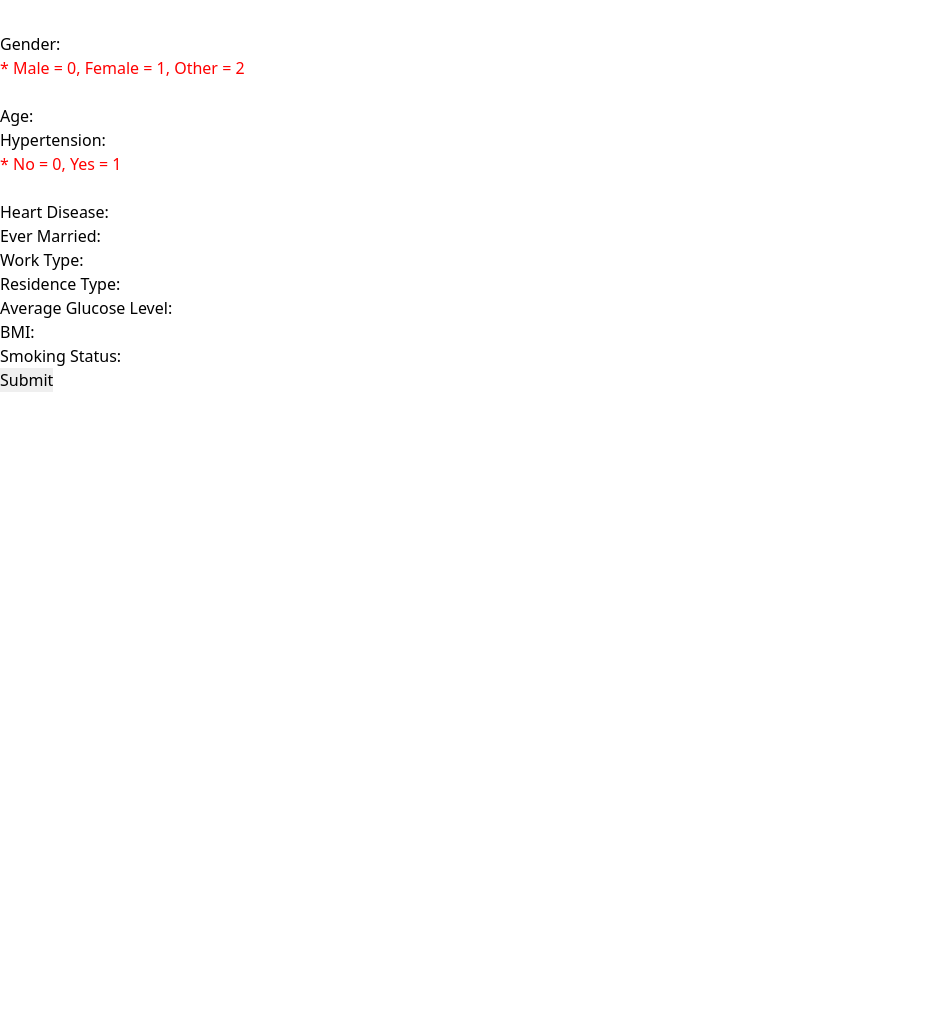
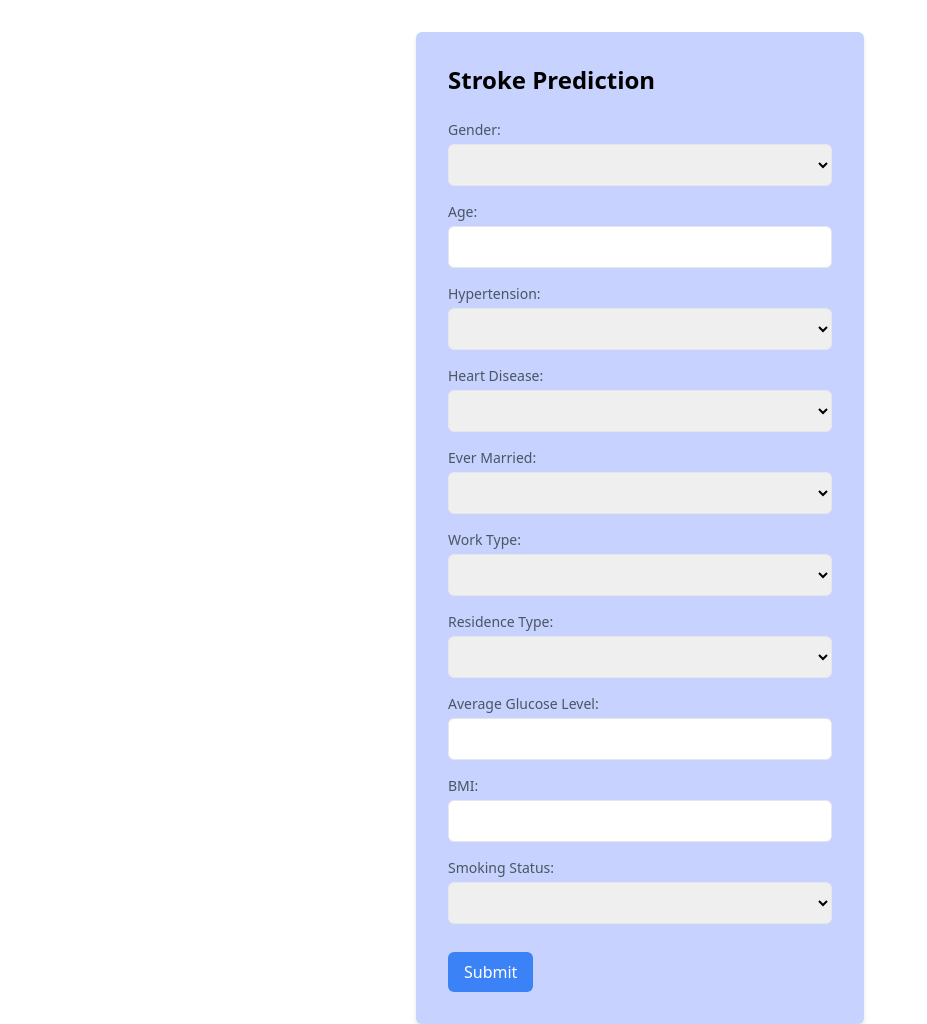
Before and after one commit to kchristian03/alp_ml_2023, a PHP site: page / in a window 1280 px wide. Shown: the whole page, without its empty margins (0-927 px from the left). Before the commit the page ends 392 px from the top, so only its background shows below. Run offline with PHP 8.4, Linux system fonts and the light colour scheme.

Commit message:
connect ke web done

```diff
--- a/web/view/index.php
+++ b/web/view/index.php
@@ -9,26 +9,104 @@
 </head>
 
 <body class="pt-8">
-    <!-- simple_form.php -->
+    <div class="max-w-md mx-auto bg-indigo-200 p-8 rounded-md shadow-md">
+        <h1 class="text-2xl font-bold mb-6">Stroke Prediction</h1>
 
-    <form action="process_form.php" method="post">
-        Gender: <input type="text" name="gender"><br>
-        <p style="color:red">* Male = 0, Female = 1, Other = 2</p><br>
-        Age: <input type="text" name="age"><br>
-        Hypertension: <input type="text" name="hypertension"><br>
-        <p style="color:red">* No = 0, Yes = 1</p><br>
-        Heart Disease: <input type="text" name="heart_disease"><br>
-        Ever Married: <input type="text" name="ever_married"><br>
-        Work Type: <input type="text" name="work_type"><br>
-        Residence Type: <input type="text" name="Residence_type"><br>
-        Average Glucose Level: <input type="text" name="avg_glucose_level"><br>
-        BMI: <input type="text" name="bmi"><br>
-        Smoking Status: <input type="text" name="smoking_status"><br>
-        <!-- Add other fields as necessary -->
+        <form action="../controller/request_form.php" method="post">
+            <div class="mb-4">
+                <label for="gender" class="block text-sm font-medium text-gray-600">Gender:</label>
+                <select id="gender" name="gender" class="mt-1 p-2 w-full border rounded-md">
+                    <option value=""></option>
+                    <option value="0">Male</option>
+                    <option value="1">Female</option>
+                    <option value="2">Other</option>
+                </select>
+            </div>
 
-        <input type="submit" value="Submit">
-    </form>
+            <div class="mb-4">
+                <label for="age" class="block text-sm font-medium text-gray-600">Age:</label>
+                <input type="number" id="age" name="age" class="mt-1 p-2 w-full border rounded-md">
+            </div>
 
+            <div class="mb-4">
+                <label for="hypertension" class="block text-sm font-medium text-gray-600">Hypertension:</label>
+                <select id="hypertension" name="hypertension" class="mt-1 p-2 w-full border rounded-md">
+                    <option value=""></option>
+                    <option value="1">Yes</option>
+                    <option value="0">No</option>
+                </select>
+            </div>
+
+            <div class="mb-4">
+                <label for="heart_disease" class="block text-sm font-medium text-gray-600">Heart Disease:</label>
+                <select id="heart_disease" name="heart_disease" class="mt-1 p-2 w-full border rounded-md">
+                    <option value=""></option>
+                    <option value="1">Yes</option>
+                    <option value="0">No</option>
+                </select>
+            </div>
+
+            <div class="mb-4">
+                <label for="ever_married" class="block text-sm font-medium text-gray-600">Ever Married:</label>
+                <select id="ever_married" name="ever_married" class="mt-1 p-2 w-full border rounded-md">
+                    <option value=""></option>
+                    <option value="1">Yes</option>
+                    <option value="0">No</option>
+                </select>
+            </div>
+
+            <div class="mb-4">
+                <label for="work_type" class="block text-sm font-medium text-gray-600">Work Type:</label>
+                <select id="work_type" name="work_type" class="mt-1 p-2 w-full border rounded-md">
+                    <option value=""></option>
+                    <option value="0">Private</option>
+                    <option value="1">Self Employed</option>
+                    <option value="2">Govt Job</option>
+                    <option value="3">Children</option>
+                    <option value="4">Never Worked</option>
+                </select>
+            </div>
+
+
+            <div class="mb-4">
+                <label for="Residence_type" class="block text-sm font-medium text-gray-600">Residence Type:</label>
+                <select id="Residence_type" name="Residence_type" class="mt-1 p-2 w-full border rounded-md">
+                    <option value=""></option>
+                    <option value="0">Urban</option>
+                    <option value="1">Rural</option>
+                </select>
+            </div>
+
+            <div class="mb-4">
+                <label for="avg_glucose_level" class="block text-sm font-medium text-gray-600">Average Glucose
+                    Level:</label>
+                <input type="number" id="avg_glucose_level" name="avg_glucose_level"
+                    class="mt-1 p-2 w-full border rounded-md" step="any">
+            </div>
+
+            <div class="mb-4">
+                <label for="bmi" class="block text-sm font-medium text-gray-600">BMI:</label>
+                <input type="number" id="bmi" name="bmi" class="mt-1 p-2 w-full border rounded-md" step="any">
+            </div>
+
+
+            <div class="mb-4">
+                <label for="smoking_status" class="block text-sm font-medium text-gray-600">Smoking Status:</label>
+                <select id="smoking_status" name="smoking_status" class="mt-1 p-2 w-full border rounded-md">
+                    <option value=""></option>
+                    <option value="0">Formerly Smoked</option>
+                    <option value="1">Never Smoked</option>
+                    <option value="2">Smokes</option>
+                    <option value="3">Unknown</option>
+                </select>
+            </div>
+
+            <div>
+                <button type="submit" class="bg-blue-500 text-white px-4 py-2 mt-3 rounded-md"
+                    value="submit">Submit</button>
+            </div>
+        </form>
+    </div>
 </body>
 
 </html>
```
Also changed, not shown: 2 other files.
